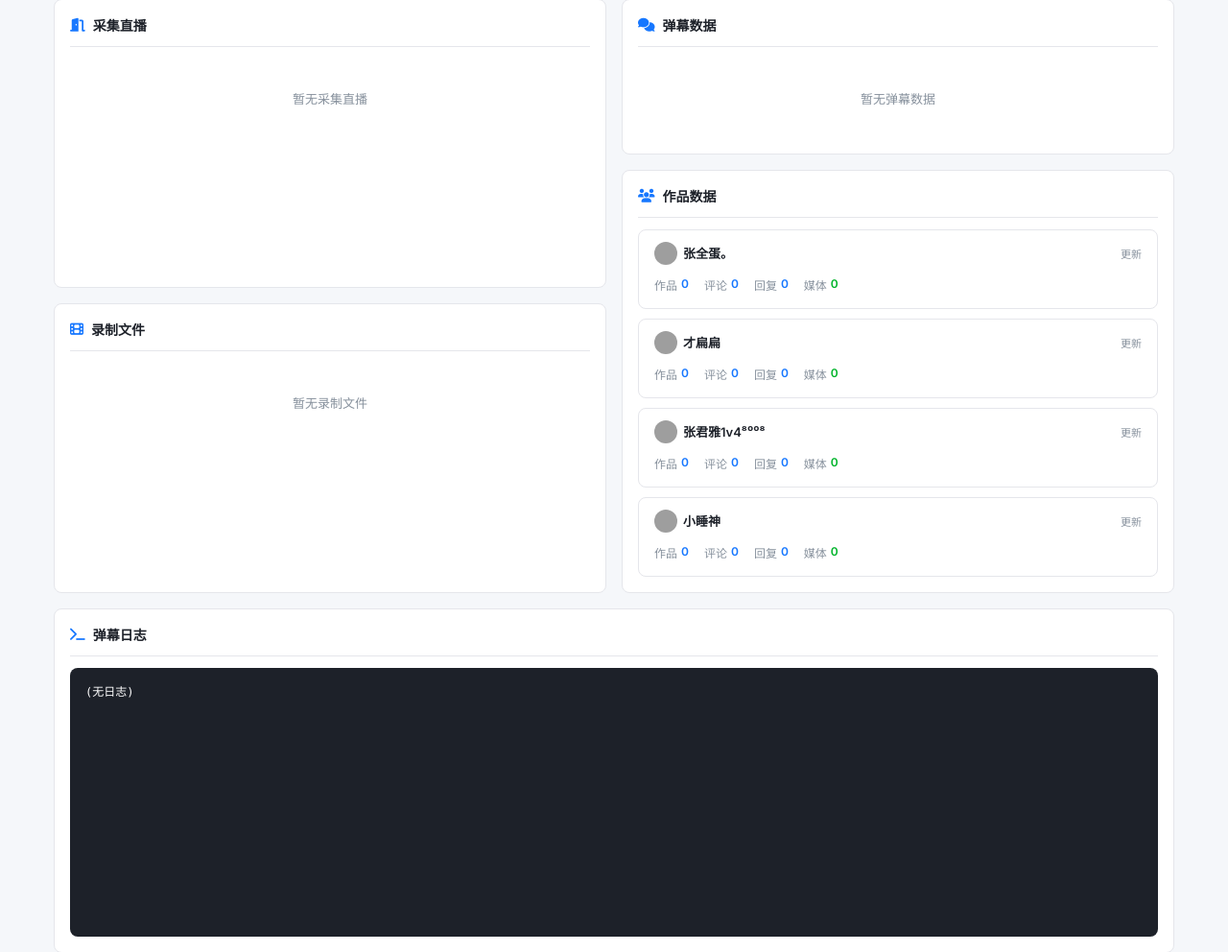
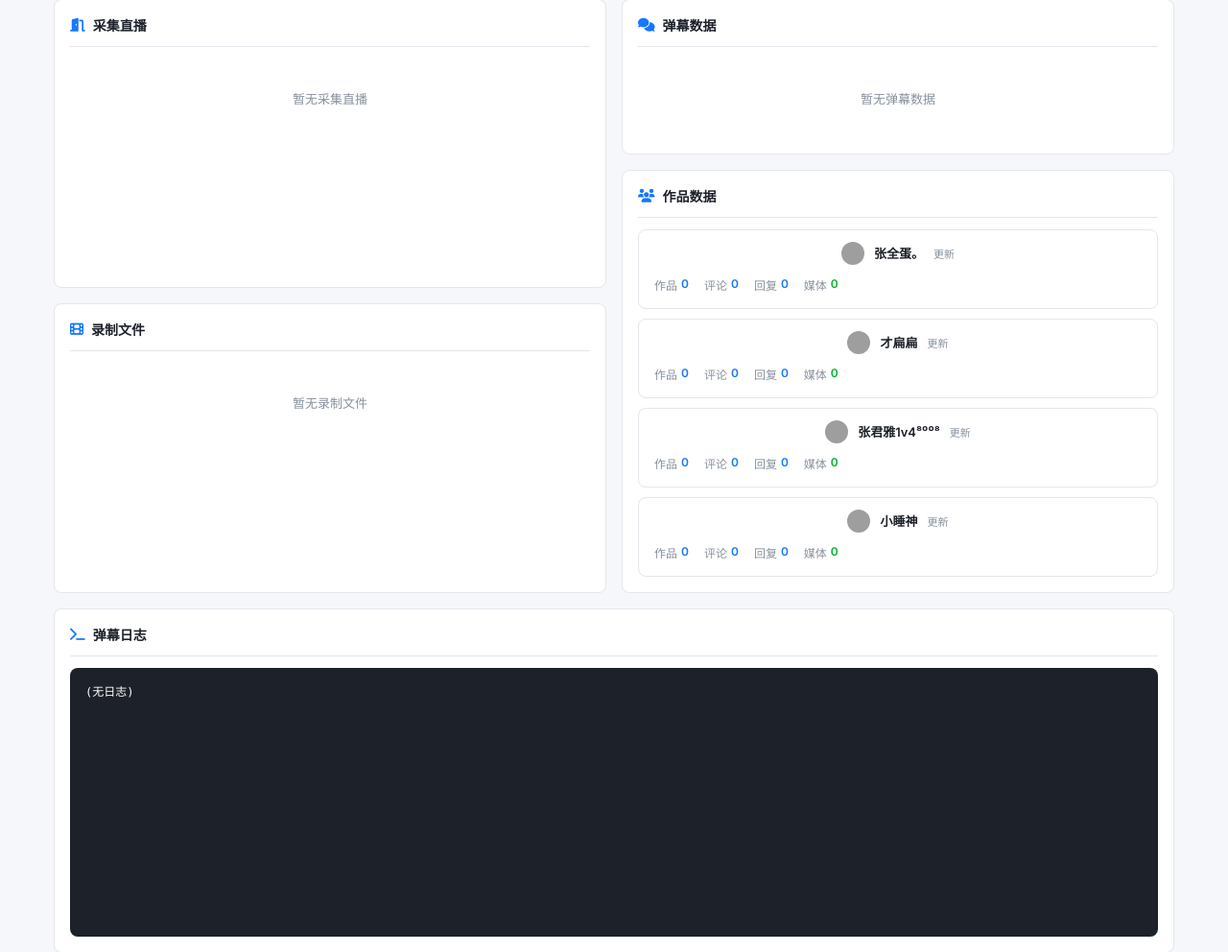
Before and after one commit to xhynice/DouyinSpace, a Flask app: page / in a window 1280 px wide. Shown: the part 340-1332 px from the top of the page at 96% size. Run offline with Flask 3, Linux system fonts and the light colour scheme; data that the repository does not hold is empty; grey boxes are pictures that could not be loaded.

Commit message:
fix: 弹幕/作品卡片头像+用户名+更新时间三元素水平居中

```diff
--- a/templates/index.html
+++ b/templates/index.html
@@ -259,7 +259,8 @@ body {
 .minicard-header {
   display: flex;
   align-items: center;
-  justify-content: space-between;
+  justify-content: center;
+  gap: 10px;
   margin-bottom: 8px;
   font-size: 13px;
   font-weight: 600;
@@ -626,7 +627,8 @@ body {
         {% for db in barrage_dbs %}
         <div class="minicard minicard-bg" style="background-image:url('{{ db.cover_url }}')">
           <div class="minicard-header">
-            <span style="display:flex;align-items:center"><img src="{{ db.avatar_url }}" style="width:24px;height:24px;border-radius:50%;margin-right:6px;object-fit:cover" onerror="this.style.display='none'">{{ db.anchor }}</span>
+            <img src="{{ db.avatar_url }}" style="width:24px;height:24px;border-radius:50%;object-fit:cover" onerror="this.style.display='none'">
+            <span>{{ db.anchor }}</span>
             <span style="font-size:11px;color:#86909c;font-weight:400">更新 {{ db.modified }}</span>
           </div>
           <div class="minicard-body">
@@ -654,7 +656,8 @@ body {
         {% for user in comment_users %}
         <div class="minicard">
           <div class="minicard-header">
-            <span style="display:flex;align-items:center"><img src="{{ user.avatar_url }}" style="width:24px;height:24px;border-radius:50%;margin-right:6px;object-fit:cover" onerror="this.style.display='none'">{{ user.nickname }}</span>
+            <img src="{{ user.avatar_url }}" style="width:24px;height:24px;border-radius:50%;object-fit:cover" onerror="this.style.display='none'">
+            <span>{{ user.nickname }}</span>
             <span style="font-size:11px;color:#86909c;font-weight:400">更新 {{ user.last_update or '' }}</span>
           </div>
           <div class="minicard-body">
```
